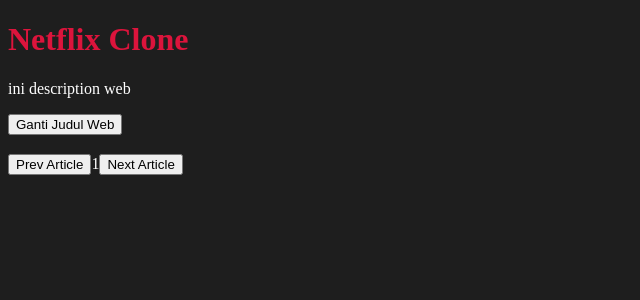
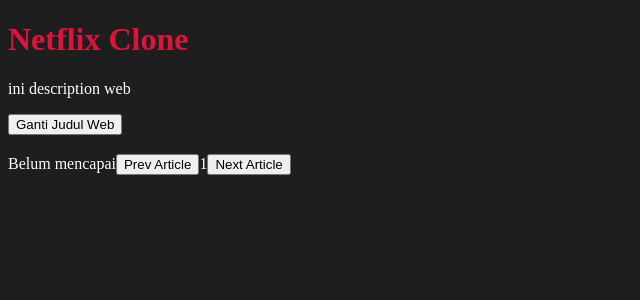
Before and after one commit to herayadi/ReactNetflix, a React (Vite) app: page / in a window 1280 px wide. Shown: the top 300 px of the page, without its empty margins (0-640 px from the left). Built offline with nearby package versions, Linux system fonts and the light colour scheme; no server answers.

Commit message:
belajar conditional rendering

```diff
--- a/src/App.jsx
+++ b/src/App.jsx
@@ -30,6 +30,14 @@
   )
 }
 
+function LimitArticle() {
+  return (
+    <div>
+      <h3>Mencapai Limit!</h3>
+      <p>Anda sudah memasuki batas akhir untuk melihat article</p>
+    </div>
+  )
+}
 
 
 function App() {
@@ -55,6 +63,8 @@
       <WebTitle title="Netflix Clone" description="ini description web" />
       <Article title={article.title} description={article.body} />
 
+      {counterClick > 5 ? <LimitArticle /> : "Belum mencapai"}
+
       <button onClick={prevArticle}>Prev Article</button>
       {counterClick}
       <button onClick={nextArticle}>Next Article</button>
```
